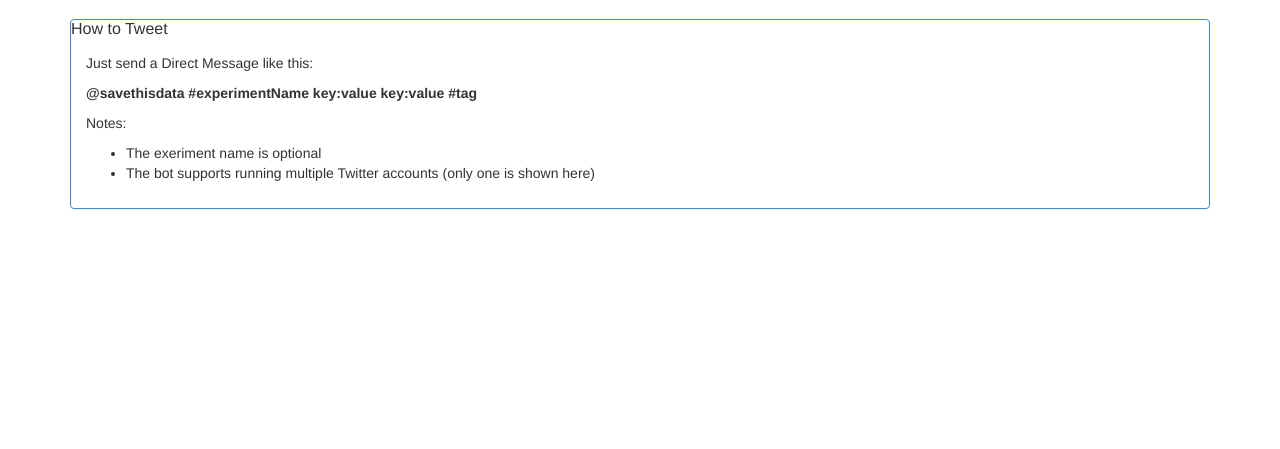
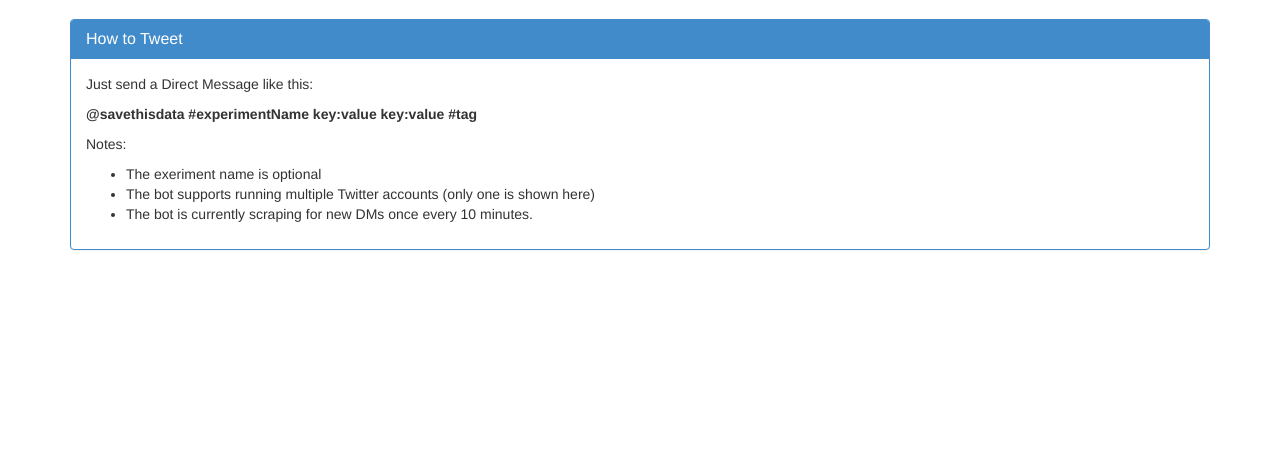
Before and after one commit to eob/data-tweets, a Python web app: template templates/index.html in a window 1280 px wide. Shown: the part 51-500 px from the top of the page. Run offline with Jinja, Linux system fonts and the light colour scheme; the template is opened without the code that fills it, so the values that code supplies are empty; some libraries are stand-ins or nearby versions.

Commit message:
fixed bad html

```diff
--- a/templates/index.html
+++ b/templates/index.html
@@ -47,19 +47,21 @@
     <div class="container">
 
       <div class="panel panel-primary">
-        <h3 class="panel-title">How to Tweet</h3>
+        <div class="panel-heading">
+          <h3 class="panel-title">How to Tweet</h3>
+        </div>
         <div class="panel-body">
           <p>Just send a Direct Message like this:</p>
-
           <p><b>@savethisdata #experimentName key:value key:value #tag</b></p>
-
           <p>Notes:
           <ul>
             <li>The exeriment name is optional</li>
             <li>The bot supports running multiple Twitter accounts (only one is shown here)</li>
+            <li>The bot is currently scraping for new DMs once every 10 minutes.</li>
           </ul>
+          </p>
         </div>
-      <div>
+      </div>
       {{content}}
     </div> <!-- /container -->
 
```
